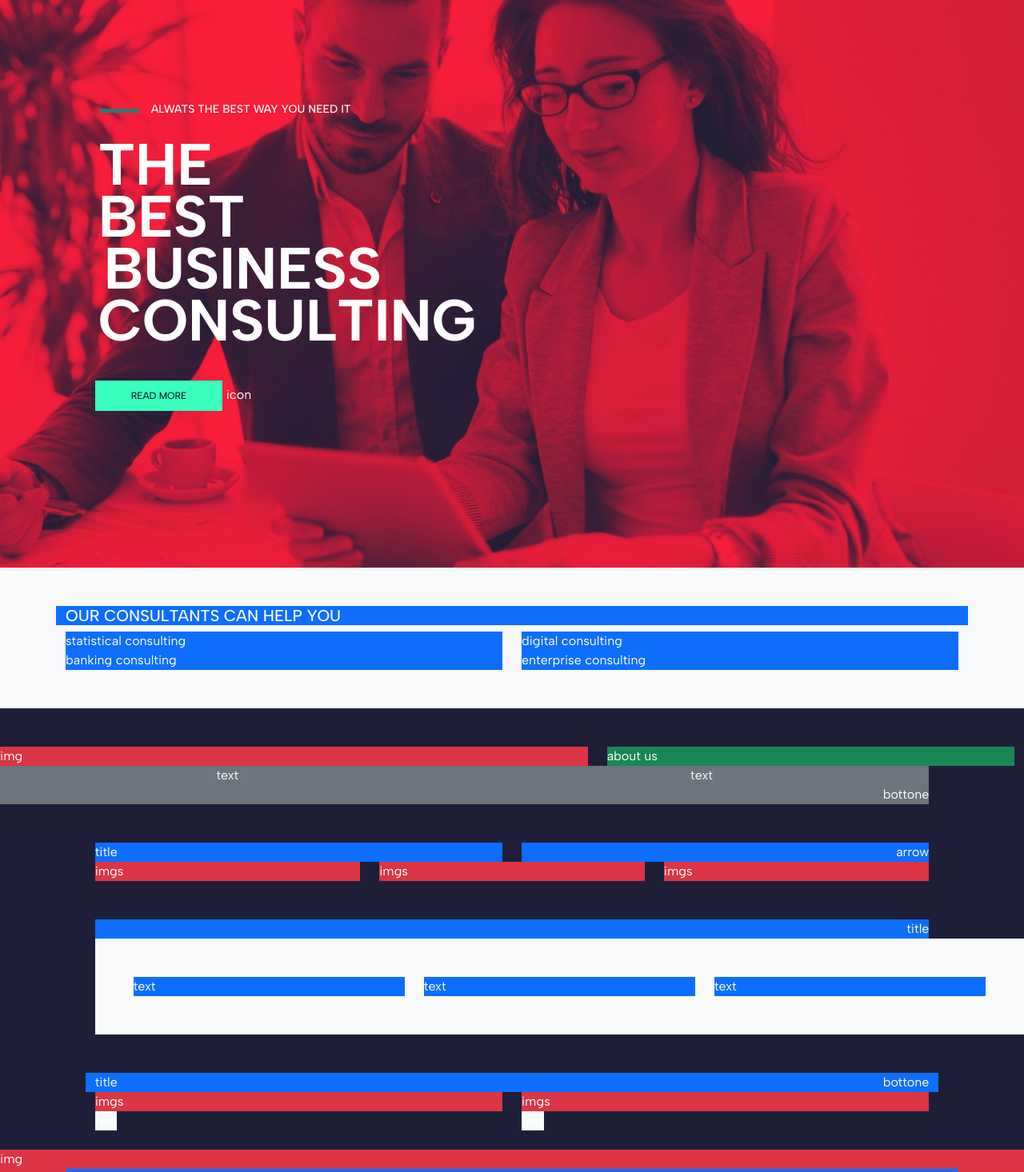
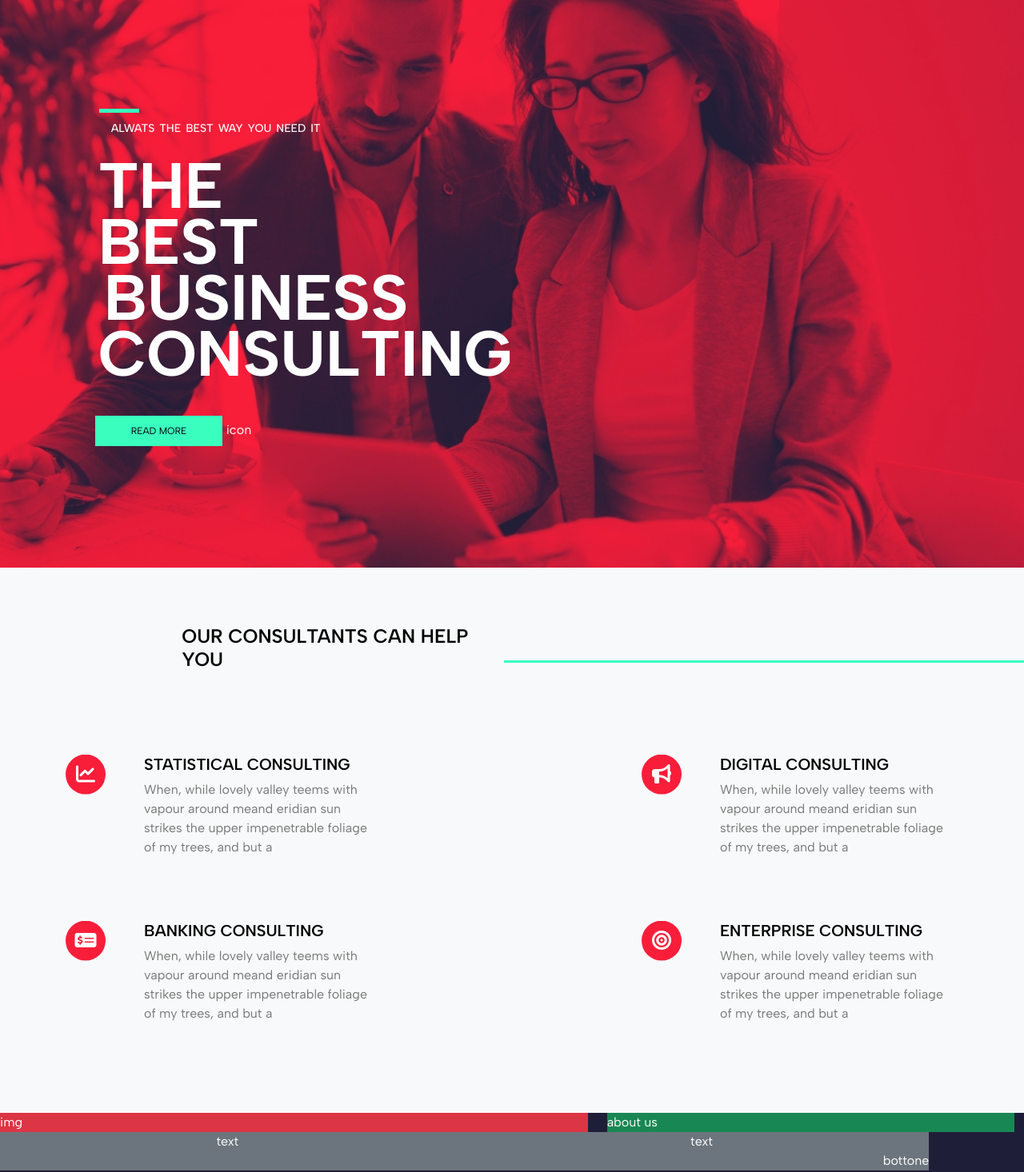
Before and after one commit to diegoferrari129/proj-html-vuejs, a Vue app: page / in a window 1280 px wide. Shown: the part 240-1706 px from the top of the page at 80% size. Built offline with nearby package versions, Linux system fonts and the light colour scheme.

Commit message:
[UPD] added content and style to "our consultants can help you" section in AppMain.vue component

```diff
--- a/index.html
+++ b/index.html
@@ -10,6 +10,9 @@
   <link rel="preconnect" href="https://fonts.gstatic.com" crossorigin>
   <link href="https://fonts.googleapis.com/css2?family=Albert+Sans:ital,wght@0,100..900;1,100..900&display=swap"
     rel="stylesheet">
+  <link rel="stylesheet" href="https://cdnjs.cloudflare.com/ajax/libs/font-awesome/6.6.0/css/all.min.css"
+    integrity="sha512-Kc323vGBEqzTmouAECnVceyQqyqdsSiqLQISBL29aUW4U/M7pSPA/gEUZQqv1cwx4OnYxTxve5UMg5GT6L4JJg=="
+    crossorigin="anonymous" referrerpolicy="no-referrer" />
 </head>
 
 <body>
--- a/src/components/AppHeader.vue
+++ b/src/components/AppHeader.vue
@@ -72,7 +72,7 @@ export default {
         background-repeat: no-repeat;
         background-position: right top;
         height: 950px;
-        background-size: 1400px;
+        background-size: 1370px;
 
         .header-content {
             display: flex;
@@ -96,15 +96,15 @@ export default {
 
             .green-line {
                 width: 50px;
-                border-bottom: 5px solid #2b7a70;
+                border-bottom: 5px solid #39febe;
                 display: inline-block;
                 margin-left: 5px;
             }
 
             h1 {
-                font-size: 73px;
+                font-size: 80px;
                 font-weight: 700;
-                line-height: 65px;
+                line-height: 70px;
                 padding: 20px 0px;
                 padding-left: 4px;
 
@@ -116,7 +116,8 @@ export default {
             h6 {
                 font-size: 14px;
                 display: inline-block;
-                padding-left: 15px;
+                padding-left: 20px;
+                word-spacing: 2px;
             }
 
             button {
--- a/src/components/AppMain.vue
+++ b/src/components/AppMain.vue
@@ -7,36 +7,83 @@ export default {
 <template>
 
     <!-- OUR CONSULTANTS CAN HELP YOU SECTION -->
-    <section class="py-5 bg-light">
+    <section class="py-5 bg-light services">
+        <div class="container-fluid pe-0">
+            <div class="row">
+                <div class="col-10 offset-2">
+
+                    <div class="pt-4 pb-5 d-flex">
+
+                        <h4>OUR CONSULTANTS CAN HELP YOU</h4>
+
+                        <div class="green-line"></div>
+
+                    </div>
+
+                </div>
+            </div>
+        </div>
         <div class="container">
             <div class="row">
                 <!-- section's title -->
-                <h5 class="bg-primary">OUR CONSULTANTS CAN HELP YOU</h5>
+
                 <div class="col-6">
                     <!-- statistical consulting -->
                     <div class="col-12">
-                        <div class="bg-primary me-150">
-                            statistical consulting
+                        <div class="d-flex me-150 pt-5 pb-3">
+                            <div class="pe-5">
+                                <div class="rounded">
+                                    <i class="fa-solid fa-chart-line fa-xl" style="color: #ffffff;"></i>
+                                </div>
+                            </div>
+                            <div>
+                                <h5>STATISTICAL CONSULTING</h5>
+                                <p>When, while lovely valley teems with vapour around meand eridian sun strikes the upper impenetrable foliage of my trees, and but a</p>
+                            </div>
                         </div>
                     </div>
                     <!-- banking consulting -->
                     <div class="col-12">
-                        <div class="bg-primary me-150">
-                            banking consulting
+                        <div class="d-flex me-150 pt-5 pb-5">
+                            <div class="pe-5">
+                                <div class="rounded">
+                                    <i class="fa-solid fa-money-check-dollar fa-xl" style="color: #ffffff;"></i>
+                                </div>
+                            </div>
+                            <div>
+                                <h5>BANKING CONSULTING</h5>
+                                <p>When, while lovely valley teems with vapour around meand eridian sun strikes the upper impenetrable foliage of my trees, and but a</p>
+                            </div>
                         </div>
                     </div>
                 </div>
                 <div class="col-6">
                     <!-- digital consulting -->
                     <div class="col-12">
-                        <div class="bg-primary ms-150">
-                            digital consulting
+                        <div class="d-flex ms-150 pt-5 pb-3">
+                            <div class="pe-5">
+                                <div class="rounded">
+                                    <i class="fa-solid fa-bullhorn fa-xl" style="color: #ffffff;"></i>
+                                </div>
+                            </div>
+                            <div>
+                                <h5>DIGITAL CONSULTING</h5>
+                                <p>When, while lovely valley teems with vapour around meand eridian sun strikes the upper impenetrable foliage of my trees, and but a</p>
+                            </div>
                         </div>
                     </div>
                     <!-- enterprise consulting -->
                     <div class="col-12">
-                        <div class="bg-primary ms-150">
-                            enterprise consulting
+                        <div class="d-flex ms-150 pt-5 pb-5">
+                            <div class="pe-5">
+                                <div class="rounded">
+                                    <i class="fa-solid fa-bullseye fa-xl" style="color: #ffffff;"></i>
+                                </div>
+                            </div>
+                            <div>
+                                <h5>ENTERPRISE CONSULTING</h5>
+                                <p>When, while lovely valley teems with vapour around meand eridian sun strikes the upper impenetrable foliage of my trees, and but a</p>
+                            </div>
                         </div>
                     </div>
                 </div>
@@ -45,7 +92,7 @@ export default {
     </section>
 
     <!-- ABOUT US SECTION -->
-    <section class="pt-5">
+    <section class="">
 
         <div class="container-fluid">
             <div class="row">
@@ -238,8 +285,45 @@ export default {
 </template>
 
 <style lang="scss" scoped>
-    .jumbo{
+    .services{
+        color: black;
+
+        h4, h5 {
+            font-weight: 600;
+        }
+
+        p {
+            color: #777777;
+        }
+
+        .green-line {
+            width: 71%;
+            border-bottom: 3px solid #39febe;
+            display: inline-block;
+            margin-bottom: 19px;
+            margin-left: 40px;
+        }
+
 
     }
 
+    .ms-150 {
+        margin-left: 150px;
+    }
+
+    .me-150 {
+        margin-right: 150px;
+    }
+
+    .rounded {
+        border-radius: 50%;
+        display: flex;
+        align-items: center;
+        justify-content: center;
+        background-color: #f81e3a;
+        width: 50px;
+        height: 50px;
+        clip-path: circle(50% at center);
+    }
+
 </style>
--- a/src/components/Navbar.vue
+++ b/src/components/Navbar.vue
@@ -36,14 +36,17 @@ export default {
                 font-weight: 500;
                 font-size: 13px;
 
-                &:hover {
-                    font-weight: 720;
+                a {
+                    text-decoration: none;
+                    color: #fa8b8e;
+
+                    &:hover {
+                        font-weight: 950;
+                        color: white;
+                    }
+
                 }
 
-                a {
-                    text-decoration: none;
-                    color: white;
-                }
             }
 
             .active {
```
